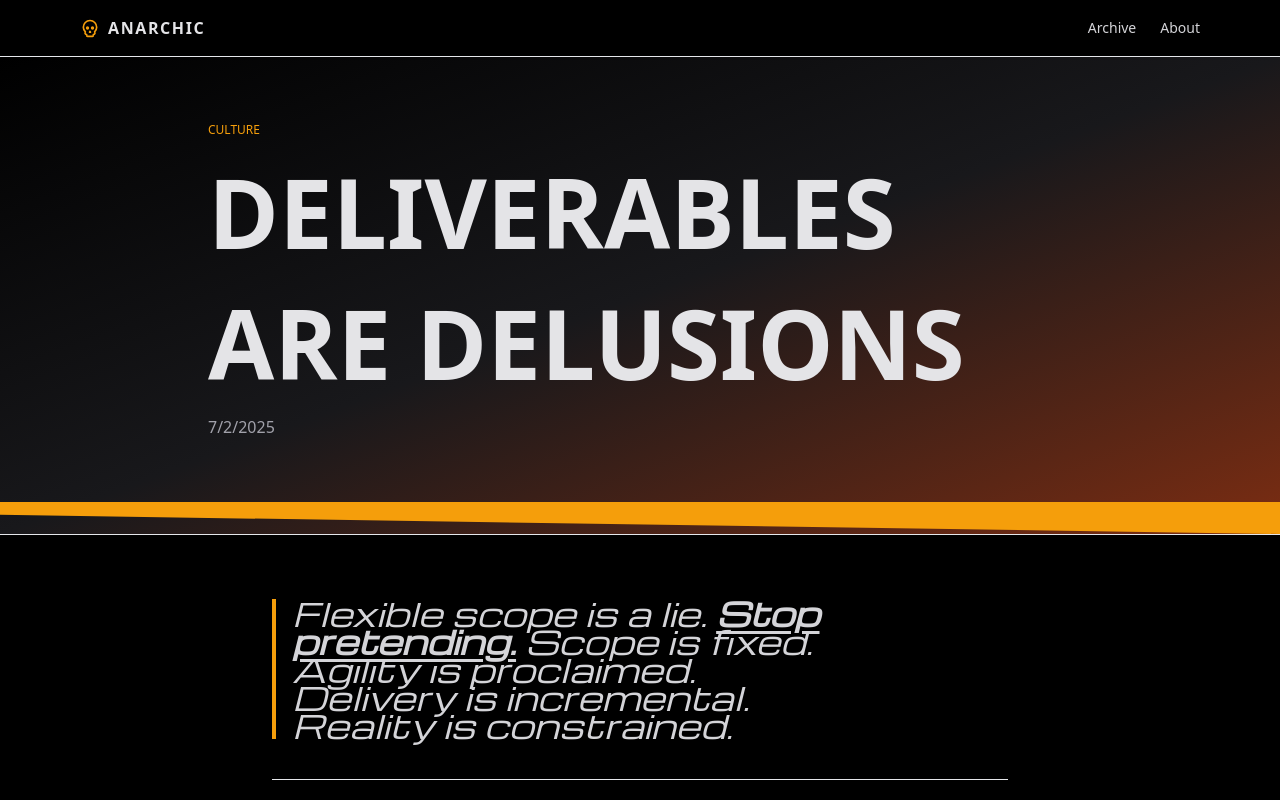
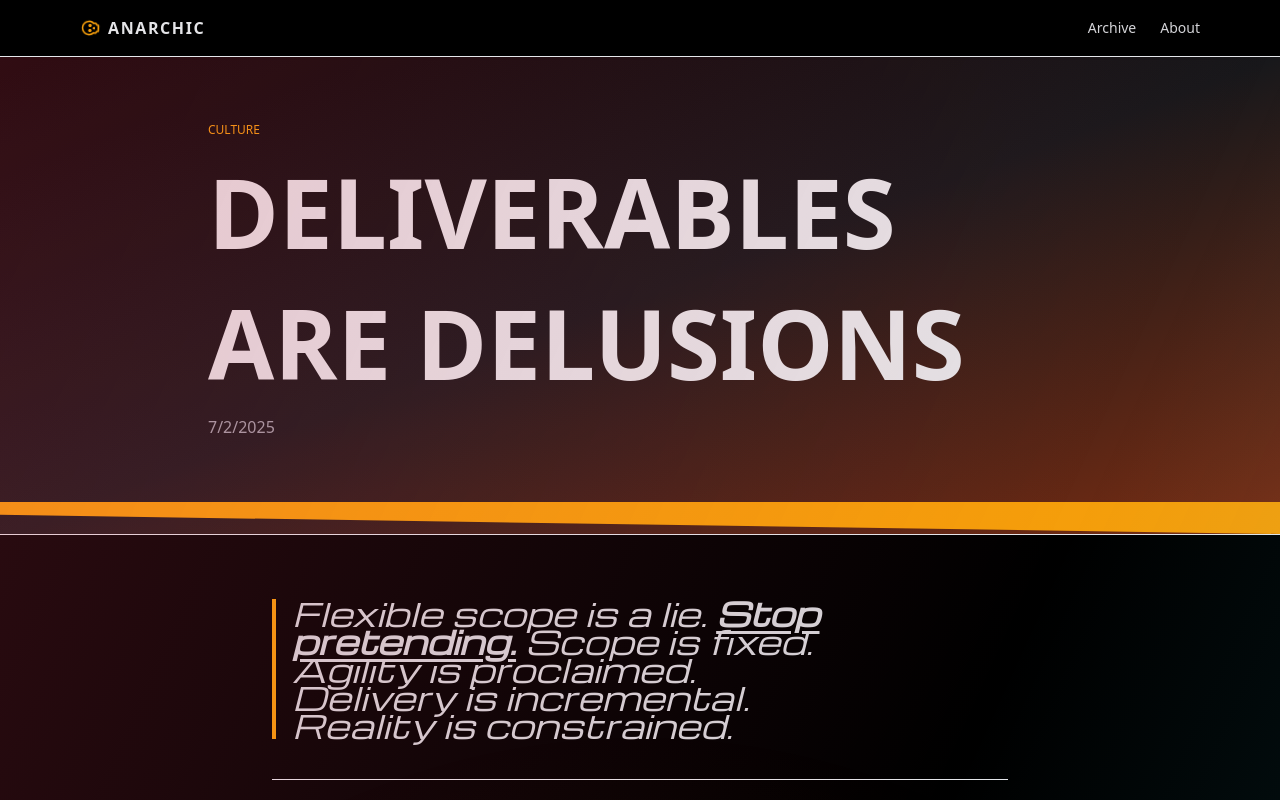
Before and after one commit to krzysztofwasilewski/scrumisdead, a React (Vite) app: page /post/deliverables-are-delusions in a window 1280 px wide. Shown: the top 800 px of the page. Built offline with nearby package versions, Linux system fonts and the light colour scheme; a web font is replaced by a local one.

Commit message:
Implement animated transitions in Layout and Article components; introduce PageTransition component for smoother page navigation; enhance interactivity with motion effects on links and headings for improved user experience.

```diff
--- a/src/Layout.tsx
+++ b/src/Layout.tsx
@@ -1,6 +1,8 @@
 import React from "react";
 import { Link, Outlet } from "react-router-dom";
 import { Skull } from "lucide-react";
+import { motion } from "framer-motion";
+import PageTransition from "./components/PageTransition";
 
 export default function Layout() {
   return (
@@ -8,25 +10,59 @@ export default function Layout() {
       <header className="sticky top-0 z-40 border-b border-accent/50 bg-black/60 backdrop-blur">
         <div className="mx-auto max-w-6xl px-4">
           <div className="flex h-14 items-center justify-between">
+            <motion.div
+              whileHover={{
+                scale: [1, 1.05, 0.95, 1.02, 1],
+                rotate: [0, -2, 2, -1, 0],
+                filter: "hue-rotate(10deg) saturate(1.2)",
+              }}
+              transition={{ duration: 0.4, ease: "easeInOut" }}
+            >
               <Link
                 to="/"
                 className="flex items-center gap-2 font-black tracking-widest uppercase"
               >
+                <motion.div
+                  animate={{ rotate: [0, 360] }}
+                  transition={{ duration: 8, repeat: Infinity, ease: "linear" }}
+                >
                   <Skull className="h-5 w-5 text-accent" />
+                </motion.div>
                 ANARCHIC
               </Link>
+            </motion.div>
             <nav className="flex items-center gap-6 text-sm">
+              <motion.div
+                whileHover={{
+                  scale: [1, 1.1, 0.9, 1.05, 1],
+                  rotate: [0, -1, 1, 0],
+                  filter: "hue-rotate(15deg) saturate(1.3)",
+                }}
+                transition={{ duration: 0.3 }}
+              >
                 <Link className="hover:text-white text-zinc-300" to="/archive">
                   Archive
                 </Link>
+              </motion.div>
+              <motion.div
+                whileHover={{
+                  scale: [1, 1.1, 0.9, 1.05, 1],
+                  rotate: [0, 1, -1, 0],
+                  filter: "hue-rotate(-15deg) saturate(1.3)",
+                }}
+                transition={{ duration: 0.3 }}
+              >
                 <Link className="hover:text-white text-zinc-300" to="/about">
                   About
                 </Link>
+              </motion.div>
             </nav>
           </div>
         </div>
       </header>
+      <PageTransition>
         <Outlet />
+      </PageTransition>
       <footer className="border-t border-accent bg-black/60 mt-20">
         <div className="mx-auto max-w-6xl px-4 py-10 grid grid-cols-1 md:grid-cols-3 gap-8 text-sm text-zinc-400">
           <div>
@@ -44,19 +80,46 @@ export default function Layout() {
             </p>
             <ul className="space-y-1">
               <li>
+                <motion.div
+                  whileHover={{
+                    scale: [1, 1.05, 0.95, 1],
+                    x: [0, -2, 2, 0],
+                    filter: "hue-rotate(20deg) saturate(1.2)",
+                  }}
+                  transition={{ duration: 0.2 }}
+                >
                   <Link to="/" className="hover:text-accent">
                     Home
                   </Link>
+                </motion.div>
               </li>
               <li>
+                <motion.div
+                  whileHover={{
+                    scale: [1, 1.05, 0.95, 1],
+                    x: [0, 2, -2, 0],
+                    filter: "hue-rotate(-20deg) saturate(1.2)",
+                  }}
+                  transition={{ duration: 0.2 }}
+                >
                   <Link to="/archive" className="hover:text-accent">
                     Archive
                   </Link>
+                </motion.div>
               </li>
               <li>
+                <motion.div
+                  whileHover={{
+                    scale: [1, 1.05, 0.95, 1],
+                    rotate: [0, -5, 5, 0],
+                    filter: "hue-rotate(30deg) saturate(1.3)",
+                  }}
+                  transition={{ duration: 0.2 }}
+                >
                   <a href="#" className="hover:text-accent">
                     RSS
                   </a>
+                </motion.div>
               </li>
             </ul>
           </div>
--- /dev/null
+++ b/src/components/PageTransition.tsx
@@ -0,0 +1,99 @@
+import React from "react";
+import { motion, AnimatePresence } from "framer-motion";
+import { useLocation } from "react-router-dom";
+
+const PageTransition: React.FC<{ children: React.ReactNode }> = ({
+  children,
+}) => {
+  const location = useLocation();
+
+  const pageVariants = {
+    initial: {
+      opacity: 0,
+      scale: 0.95,
+      rotateX: -15,
+      filter: "hue-rotate(180deg) saturate(2) contrast(1.5)",
+    },
+    in: {
+      opacity: 1,
+      scale: 1,
+      rotateX: 0,
+      filter: "hue-rotate(0deg) saturate(1) contrast(1)",
+    },
+    out: {
+      opacity: 0,
+      scale: 1.05,
+      rotateX: 15,
+      filter: "hue-rotate(-90deg) saturate(1.5) contrast(1.2)",
+    },
+  };
+
+  const pageTransition = {
+    type: "tween",
+    ease: "anticipate",
+    duration: 0.6,
+  };
+
+  const glitchVariants = {
+    initial: {
+      opacity: 0,
+      scale: 0.8,
+      rotate: -5,
+      x: -20,
+    },
+    in: {
+      opacity: 1,
+      scale: 1,
+      rotate: 0,
+      x: 0,
+    },
+    out: {
+      opacity: 0,
+      scale: 1.2,
+      rotate: 5,
+      x: 20,
+    },
+  };
+
+  const glitchTransition = {
+    type: "spring",
+    stiffness: 100,
+    damping: 15,
+    duration: 0.8,
+  };
+
+  return (
+    <AnimatePresence mode="wait" initial={false}>
+      <motion.div
+        key={location.pathname}
+        initial="initial"
+        animate="in"
+        exit="out"
+        variants={pageVariants}
+        transition={pageTransition}
+        className="min-h-screen"
+        style={{
+          transformStyle: "preserve-3d",
+          perspective: "1000px",
+        }}
+      >
+        {/* Glitch overlay during transition */}
+        <motion.div
+          className="fixed inset-0 pointer-events-none z-50"
+          initial="initial"
+          animate="in"
+          exit="out"
+          variants={glitchVariants}
+          transition={glitchTransition}
+        >
+          <div className="absolute inset-0 bg-gradient-to-br from-rose-500/20 via-transparent to-cyan-400/20 mix-blend-difference" />
+          <div className="absolute inset-0 [background-image:radial-gradient(circle_at_50%_50%,rgba(245,158,11,0.1)_0%,transparent_50%)] animate-pulse" />
+        </motion.div>
+
+        {children}
+      </motion.div>
+    </AnimatePresence>
+  );
+};
+
+export default PageTransition;
--- a/src/routes/Article.tsx
+++ b/src/routes/Article.tsx
@@ -1,5 +1,6 @@
 import React from "react";
 import { useParams, Link } from "react-router-dom";
+import { motion } from "framer-motion";
 import { getPost } from "../content";
 import { MDXProvider } from "@mdx-js/react";
 import { MDXComponents } from "../mdx/components";
@@ -36,54 +37,101 @@ export default function Article() {
 
   return (
     <main className="min-h-screen">
-      <div
+      <motion.div
         className="bg-grad-split border-b border-accent/50"
         style={{ fontFamily: "inherit" }}
+        initial={{ opacity: 0, y: -50, rotateX: -15 }}
+        animate={{ opacity: 1, y: 0, rotateX: 0 }}
+        transition={{ duration: 0.8, ease: "easeOut" }}
       >
-        <div className="mx-auto max-w-4xl px-4 py-16">
-          <p
+        <motion.div
+          className="mx-auto max-w-4xl px-4 py-16"
+          initial={{ opacity: 0, scale: 0.9 }}
+          animate={{ opacity: 1, scale: 1 }}
+          transition={{ duration: 0.6, delay: 0.2 }}
+        >
+          <motion.p
             className="uppercase tracking-widest text-xs text-accent"
             style={{
               fontFamily: "inherit",
               letterSpacing: "normal",
               lineHeight: "normal",
             }}
+            initial={{ opacity: 0, x: -20 }}
+            animate={{ opacity: 1, x: 0 }}
+            transition={{ duration: 0.4, delay: 0.4 }}
           >
             {tag}
-          </p>
-          <h1
+          </motion.p>
+          <motion.h1
             className="mt-2 text-[12vw] md:text-[6rem] leading-[0.85] font-black uppercase"
             style={{
               fontFamily: "inherit",
               letterSpacing: "normal",
               lineHeight: "normal",
             }}
+            initial={{ opacity: 0, y: 30, rotate: -2 }}
+            animate={{ opacity: 1, y: 0, rotate: 0 }}
+            transition={{ duration: 0.8, delay: 0.6 }}
+            whileHover={{
+              scale: [1, 1.02, 0.98, 1.01, 1],
+              rotate: [0, -1, 1, 0],
+              filter: "hue-rotate(10deg) saturate(1.1)",
+            }}
           >
             {title}
-          </h1>
-          <p
+          </motion.h1>
+          <motion.p
             className="mt-2 text-zinc-400"
             style={{
               fontFamily: "inherit",
               letterSpacing: "normal",
               lineHeight: "normal",
             }}
+            initial={{ opacity: 0, x: 20 }}
+            animate={{ opacity: 1, x: 0 }}
+            transition={{ duration: 0.4, delay: 0.8 }}
           >
             {new Date(date).toLocaleDateString()}
-          </p>
-        </div>
-        <JaggedDivider />
-      </div>
-      <article className="mx-auto max-w-3xl px-4 py-10">
+          </motion.p>
+        </motion.div>
+        <motion.div
+          initial={{ opacity: 0, scaleX: 0 }}
+          animate={{ opacity: 1, scaleX: 1 }}
+          transition={{ duration: 0.6, delay: 1 }}
+        >
+          <JaggedDivider />
+        </motion.div>
+      </motion.div>
+      <motion.article
+        className="mx-auto max-w-3xl px-4 py-10"
+        initial={{ opacity: 0, y: 50 }}
+        animate={{ opacity: 1, y: 0 }}
+        transition={{ duration: 0.8, delay: 1.2 }}
+      >
         <MDXProvider components={MDXComponents}>
           <Mdx />
         </MDXProvider>
-        <div className="mt-12">
-          <Link to="/archive" className="underline text-accent">
-            ← Archive
-          </Link>
-        </div>
-      </article>
+        <motion.div
+          className="mt-12"
+          initial={{ opacity: 0 }}
+          animate={{ opacity: 1 }}
+          transition={{ duration: 0.4, delay: 1.6 }}
+        >
+          <motion.div
+            whileHover={{
+              scale: [1, 1.05, 0.95, 1],
+              x: [0, -5, 5, 0],
+              filter: "hue-rotate(15deg) saturate(1.2)",
+            }}
+            transition={{ duration: 0.3 }}
+          >
+            <Link to="/archive" className="underline text-accent">
+              ← Archive
+            </Link>
+          </motion.div>
+        </motion.div>
+      </motion.article>
     </main>
   );
 }
```
Lines whose indentation alone changed are shown as unchanged.
